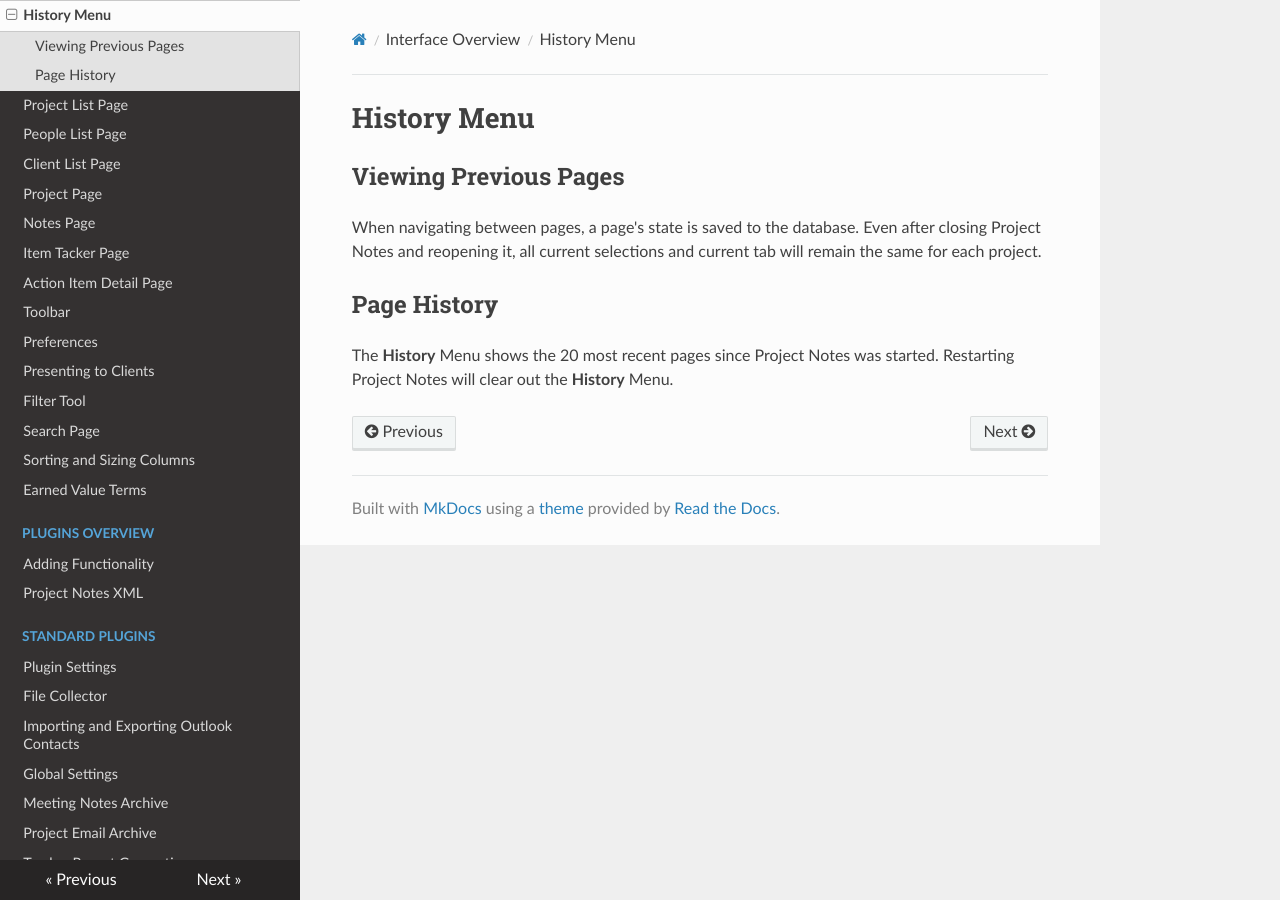
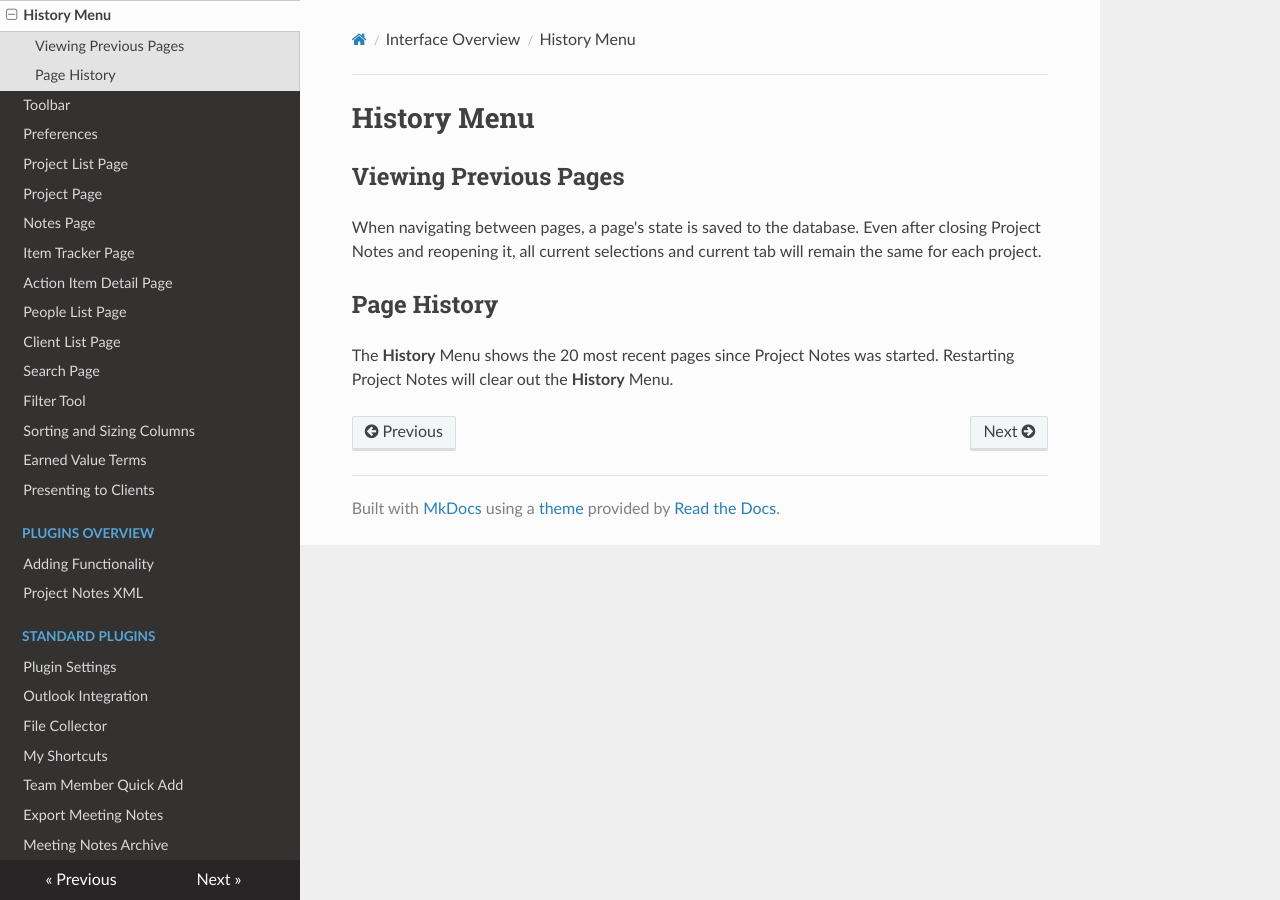
Before and after one commit to kestermckinney/ProjectNotes, an MkDocs documentation site: the page built from docs/InterfaceOverview/HistoryMenu.md, in a window 1280 px wide. Built offline with MkDocs 1.6.1, drawn with Linux system fonts in a browser that asks for light colours; nearby versions of some CDN libraries.

```diff
--- a/mkdocs.yml
+++ b/mkdocs.yml
@@ -8,48 +8,52 @@ nav:
   - 'Home': index.md
   - 'Introduction':
     - 'Getting Started': Introduction/GettingStarted.md
-    - 'System Requirments': Introduction/SystemRequirements.md
+    - 'System Requirements': Introduction/SystemRequirements.md
   - 'Interface Overview':
     - 'File Menu': InterfaceOverview/FileMenu.md
     - 'Edit Menu': InterfaceOverview/EditMenu.md
     - 'Plugins Menu': InterfaceOverview/PluginsMenu.md
     - 'View Menu': InterfaceOverview/ViewMenu.md
     - 'History Menu': InterfaceOverview/HistoryMenu.md
+    - 'Toolbar': InterfaceOverview/Toolbar.md
+    - 'Preferences': InterfaceOverview/Preferences.md
     - 'Project List Page': InterfaceOverview/ProjectListPage.md
+    - 'Project Page': InterfaceOverview/ProjectPage.md
+    - 'Notes Page': InterfaceOverview/NotesPage.md
+    - 'Item Tracker Page': InterfaceOverview/ItemTrackerPage.md
+    - 'Action Item Detail Page': InterfaceOverview/ActionItemDetailPage.md
     - 'People List Page': InterfaceOverview/PeopleListPage.md
     - 'Client List Page': InterfaceOverview/ClientListPage.md
-    - 'Project Page': InterfaceOverview/ProjectPage.md
-    - 'Notes Page': InterfaceOverview/NotesPage.md
-    - 'Item Tacker Page': InterfaceOverview/ItemTrackerPage.md
-    - 'Action Item Detail Page': InterfaceOverview/ActionItemDetailPage.md
-    - 'Toolbar': InterfaceOverview/Toolbar.md
-    - 'Preferences': InterfaceOverview/Preferences.md
-    - 'Presenting to Clients': InterfaceOverview/PresentingToClients.md
+    - 'Search Page': InterfaceOverview/SearchPage.md
     - 'Filter Tool': InterfaceOverview/FilterTool.md
-    - 'Search Page': InterfaceOverview/SearchPage.md
     - 'Sorting and Sizing Columns': InterfaceOverview/SortingandSizingColumns.md
     - 'Earned Value Terms': InterfaceOverview/EarnedValueTerms.md
+    - 'Presenting to Clients': InterfaceOverview/PresentingToClients.md
   - 'Plugins Overview':
     - 'Adding Functionality': PluginsOverview/AddingFunctionality.md
     - 'Project Notes XML': PluginsOverview/ProjectNotesXML.md
   - 'Standard Plugins':
     - 'Plugin Settings': StandardPlugins/PluginSettings.md
-    - 'File Collector' : StandardPlugins/FileCollector.md
-    - 'Importing and Exporting Outlook Contacts': StandardPlugins/ImportingandExportingOutlookCont.md
-    - 'Global Settings': StandardPlugins/GlobalSettings.md
+    - 'Outlook Integration': StandardPlugins/OutlookIntegration.md
+    - 'File Collector': StandardPlugins/FileCollector.md
+    - 'My Shortcuts': StandardPlugins/MyShortcuts.md
+    - 'Team Member Quick Add': StandardPlugins/TeamMemberQuickAdd.md
+    - 'Export Meeting Notes': StandardPlugins/ExportMeetingNotes.md
     - 'Meeting Notes Archive': StandardPlugins/MeetingNotesArchive.md
-    - 'Project Email Archive': StandardPlugins/ProjectEmailArchive.md
+    - 'Export Tracker Items': StandardPlugins/ExportTrackerItems.md
     - 'Tracker Report Generation': StandardPlugins/TrackerReportGeneration.md
-    - 'PowerPoint Templates': StandardPlugins/PowerPointTemplates.md
-    - 'Editor': StandardPlugins/Editor.md
-    - 'Schedule a Customer Kickoff Meeting (Windows Only)': StandardPlugins/ScheduleaCustomerKickoffMeeting.md
-    - 'Schedule a Customer Lessons Learned Meeting (Windows Only)': StandardPlugins/ScheduleaCustomerLessonsLearned.md
-    - 'Schedule a Customer Status Meeting (Windows Only)': StandardPlugins/ScheduleaCustomerStatusMeeting.md
-    - 'Schedule an Internal Kickoff Meeting (Windows Only)': StandardPlugins/ScheduleanInternalKickoffMeeting.md
-    - 'Schedule an Internal Lessons Learned Meeting (Windows Only)': StandardPlugins/ScheduleanInternalLessonsLearned.md
-    - 'Schedule an Internal Status Meeting (Windows Only)': StandardPlugins/ScheduleanInternalStatusMeeting.md
+    - 'New Document Templates': StandardPlugins/NewDocumentTemplates.md
     - 'Send Meeting Notes': StandardPlugins/SendMeetingNotes.md
     - 'Send Project Emails': StandardPlugins/SendProjectEmails.md
+    - 'Project Email Archive': StandardPlugins/ProjectEmailArchive.md
+    - 'Schedule an Internal Status Meeting': StandardPlugins/ScheduleanInternalStatusMeeting.md
+    - 'Schedule a Customer Status Meeting': StandardPlugins/ScheduleaCustomerStatusMeeting.md
+    - 'Schedule an Internal Kickoff Meeting': StandardPlugins/ScheduleanInternalKickoffMeeting.md
+    - 'Schedule a Customer Kickoff Meeting': StandardPlugins/ScheduleaCustomerKickoffMeeting.md
+    - 'Schedule an Internal Lessons Learned Meeting': StandardPlugins/ScheduleanInternalLessonsLearned.md
+    - 'Schedule a Customer Lessons Learned Meeting': StandardPlugins/ScheduleaCustomerLessonsLearned.md
+    - 'IFS Cloud Integration': StandardPlugins/IFSCloud.md
+    - 'Editor': StandardPlugins/Editor.md
 
 markdown_extensions:
   - tables
```
